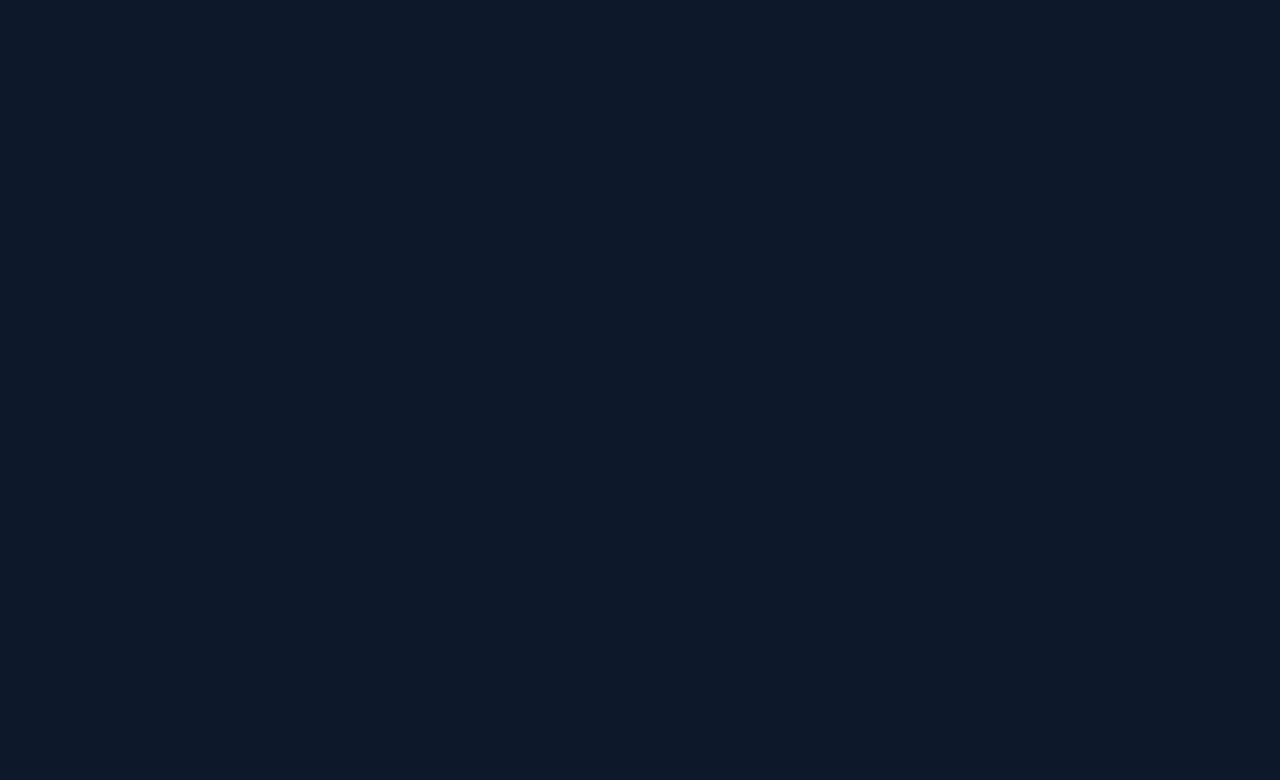
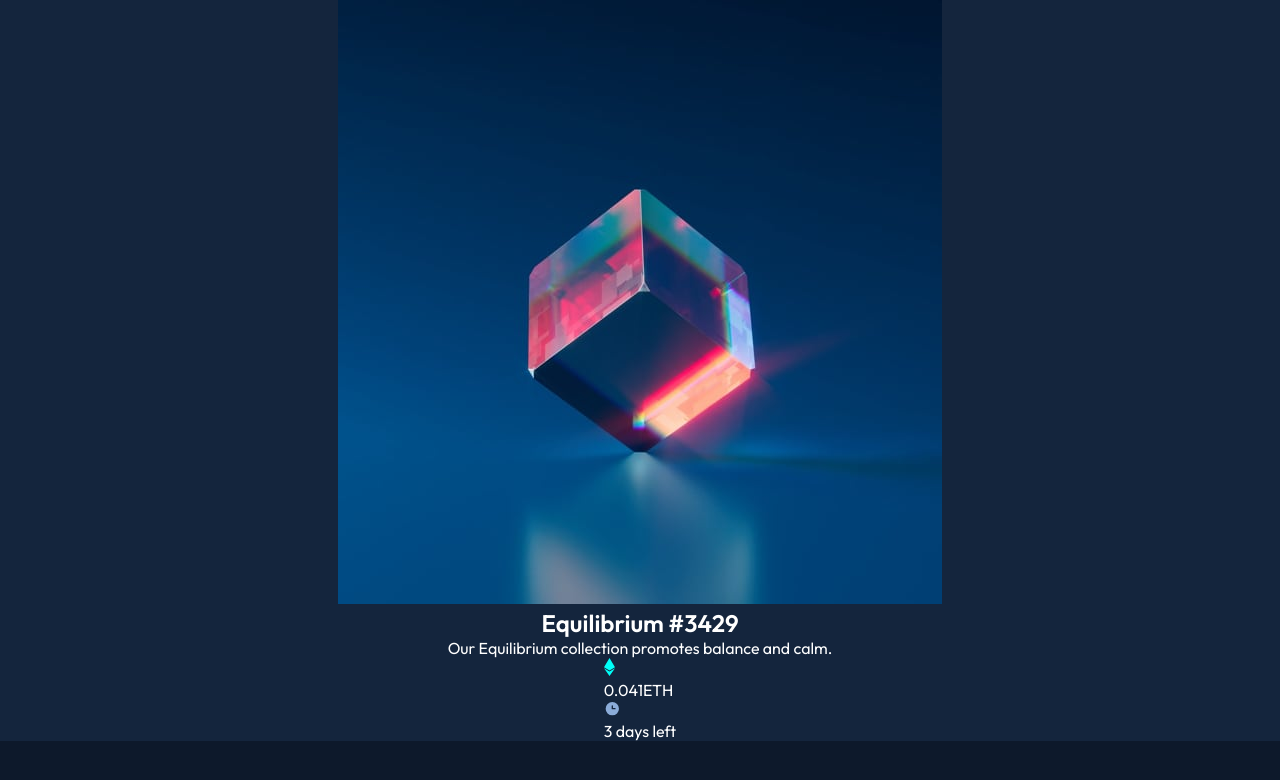
Before and after one commit to Bugzie32/NFT-preview-card-component, a plain HTML site: page index.html in a window 1280 px wide. Drawn offline with Linux system fonts and the light colour scheme.

Commit message:
Code restart

```diff
--- a/Styles.css
+++ b/Styles.css
@@ -7,7 +7,16 @@
 }
 
 body {
+	min-height: 100vh;
 	font-family: "Outfit", sans-serif;
 	background-color: #0d192b;
 	color: white;
 }
+
+section {
+	display: flex;
+	flex-direction: column;
+	align-items: center;
+	justify-content: center;
+	background-color: hsl(216, 50%, 16%);
+}
--- a/index.html
+++ b/index.html
@@ -8,6 +8,27 @@
 		<link rel="stylesheet" href="Styles.css" />
 	</head>
 	<body>
-		<section></section>
+		<section>
+			<div class="picture">
+				<img src="images/image-equilibrium.jpg" alt="" />
+			</div>
+			<h2>Equilibrium #3429</h2>
+			<p>Our Equilibrium collection promotes balance and calm.</p>
+			<div class="eth-days">
+				<div class="eth">
+					<svg width="11" height="18" xmlns="http://www.w3.org/2000/svg"><path d="M11 10.216 5.5 18 0 10.216l5.5 3.263 5.5-3.262ZM5.5 0l5.496 9.169L5.5 12.43 0 9.17 5.5 0Z" fill="#00FFF8" /></svg>
+					<p>0.041ETH</p>
+				</div>
+				<div class="days">
+					<svg width="17" height="17" xmlns="http://www.w3.org/2000/svg">
+						<path
+							d="M8.305 2.007a6.667 6.667 0 1 0 0 13.334 6.667 6.667 0 0 0 0-13.334Zm2.667 7.334H8.305a.667.667 0 0 1-.667-.667V6.007a.667.667 0 0 1 1.334 0v2h2a.667.667 0 0 1 0 1.334Z"
+							fill="#8BACD9"
+						/>
+					</svg>
+					<p>3 days left</p>
+				</div>
+			</div>
+		</section>
 	</body>
 </html>
```
